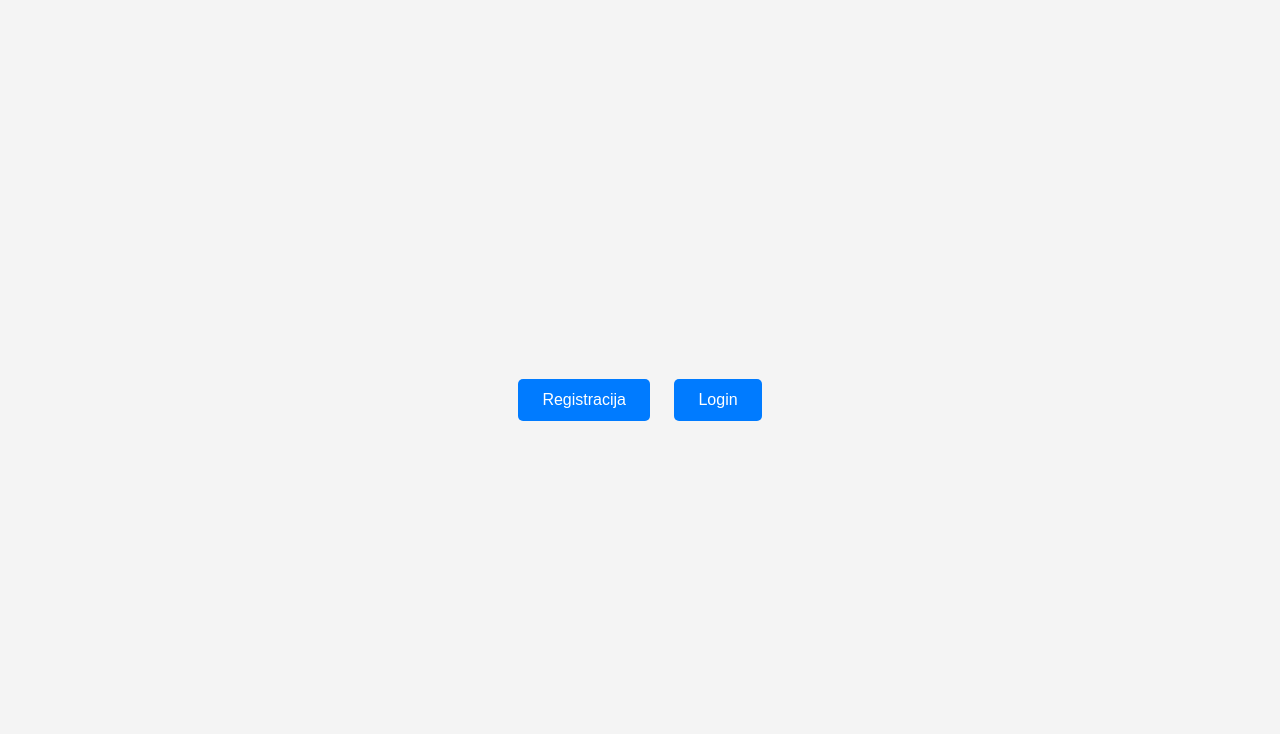
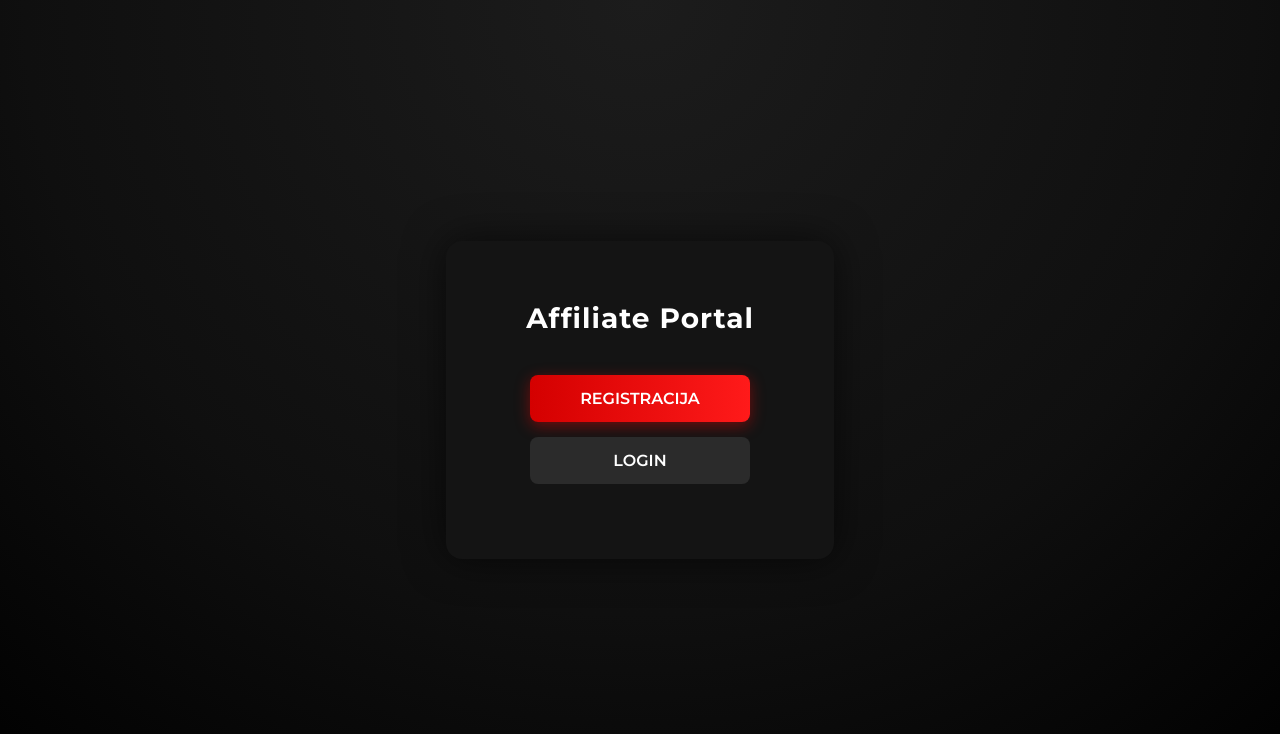
Before and after one commit to affiliate-siks/admiralbetbgpartners.com, a plain HTML site: page index.html in a window 1280 px wide. Drawn offline with Linux system fonts and the light colour scheme.

Commit message:
Update index.html

```diff
--- a/index.html
+++ b/index.html
@@ -3,6 +3,10 @@
 <head>
     <meta charset="UTF-8">
     <title>Affiliate Portal</title>
+
+    <!-- Google font sličan onom na casino stranici -->
+    <link href="https://fonts.googleapis.com/css2?family=Montserrat:wght@400;600;700&display=swap" rel="stylesheet">
+
     <style>
         body {
             margin: 0;
@@ -10,36 +14,77 @@
             display: flex;
             justify-content: center;
             align-items: center;
-            background-color: #f4f4f4;
-            font-family: Arial, sans-serif;
+            background: radial-gradient(circle at top, #1c1c1c 0%, #0f0f0f 60%, #000000 100%);
+            font-family: 'Montserrat', sans-serif;
+            color: #ffffff;
         }
 
         .container {
             text-align: center;
+            background: #141414;
+            padding: 60px 80px;
+            border-radius: 16px;
+            box-shadow: 0 0 40px rgba(0, 0, 0, 0.6);
+        }
+
+        .title {
+            font-size: 28px;
+            font-weight: 700;
+            margin-bottom: 40px;
+            letter-spacing: 1px;
         }
 
         .btn {
-            display: inline-block;
-            margin: 10px;
-            padding: 12px 24px;
+            display: block;
+            width: 220px;
+            margin: 15px auto;
+            padding: 14px 0;
             font-size: 16px;
+            font-weight: 600;
             text-decoration: none;
+            text-transform: uppercase;
             color: #ffffff;
-            background-color: #007bff;
-            border-radius: 5px;
+            background: linear-gradient(90deg, #d40000, #ff1a1a);
+            border-radius: 8px;
+            transition: all 0.3s ease;
+            box-shadow: 0 4px 15px rgba(255, 0, 0, 0.4);
         }
 
         .btn:hover {
-            opacity: 0.85;
+            transform: translateY(-2px);
+            box-shadow: 0 6px 20px rgba(255, 0, 0, 0.6);
+        }
+
+        .btn-secondary {
+            background: #2b2b2b;
+            box-shadow: none;
+        }
+
+        .btn-secondary:hover {
+            background: #3a3a3a;
+        }
+
+        @media (max-width: 600px) {
+            .container {
+                padding: 40px 30px;
+            }
+
+            .btn {
+                width: 100%;
+            }
         }
     </style>
 </head>
+
 <body>
     <div class="container">
+        <div class="title">Affiliate Portal</div>
+
         <a class="btn" href="https://admiralbetbgaffiliates.com/partner/register">
             Registracija
         </a>
-        <a class="btn" href="https://admiralbetbgaffiliates.com/partner/login">
+
+        <a class="btn btn-secondary" href="https://admiralbetbgaffiliates.com/partner/login">
             Login
         </a>
     </div>
```
